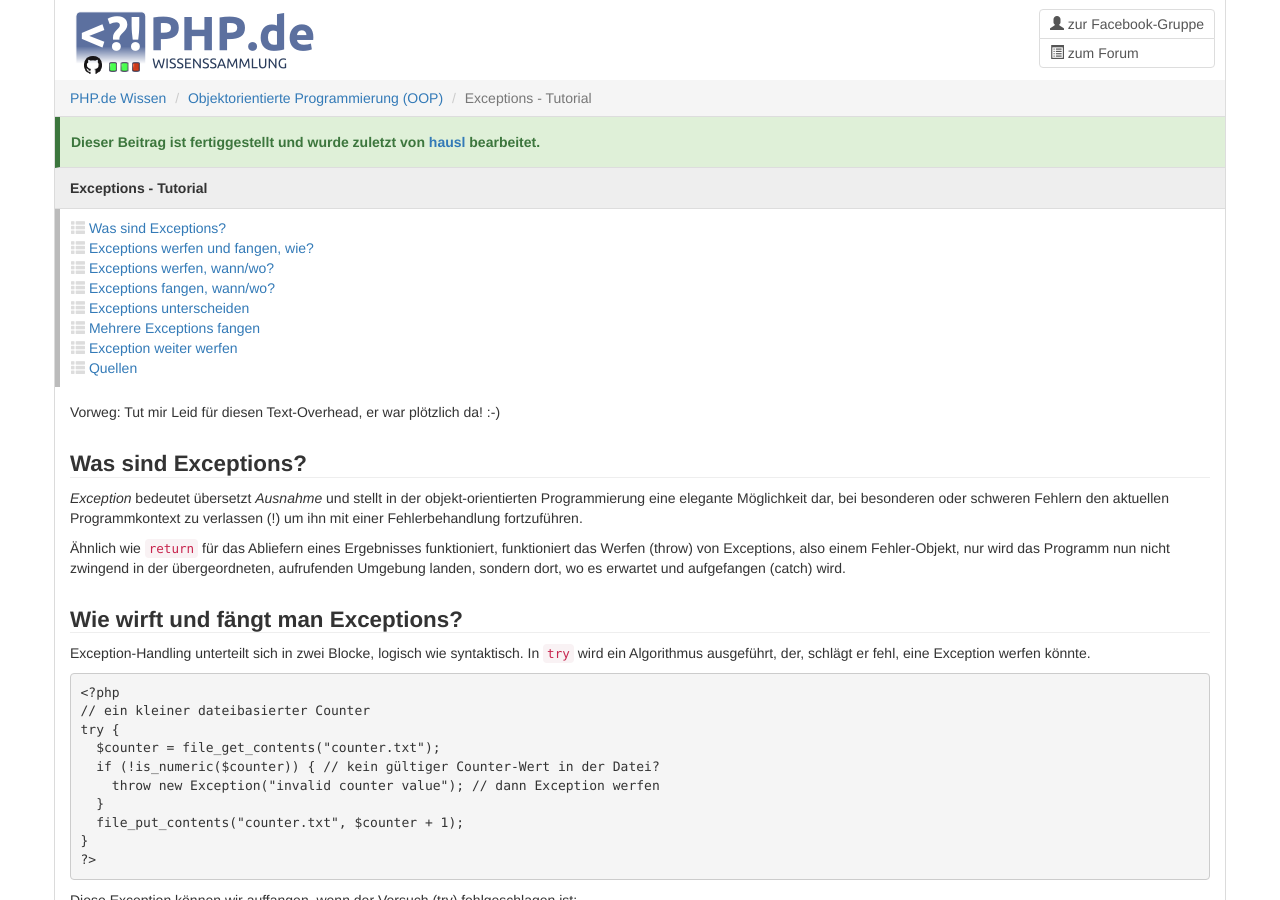
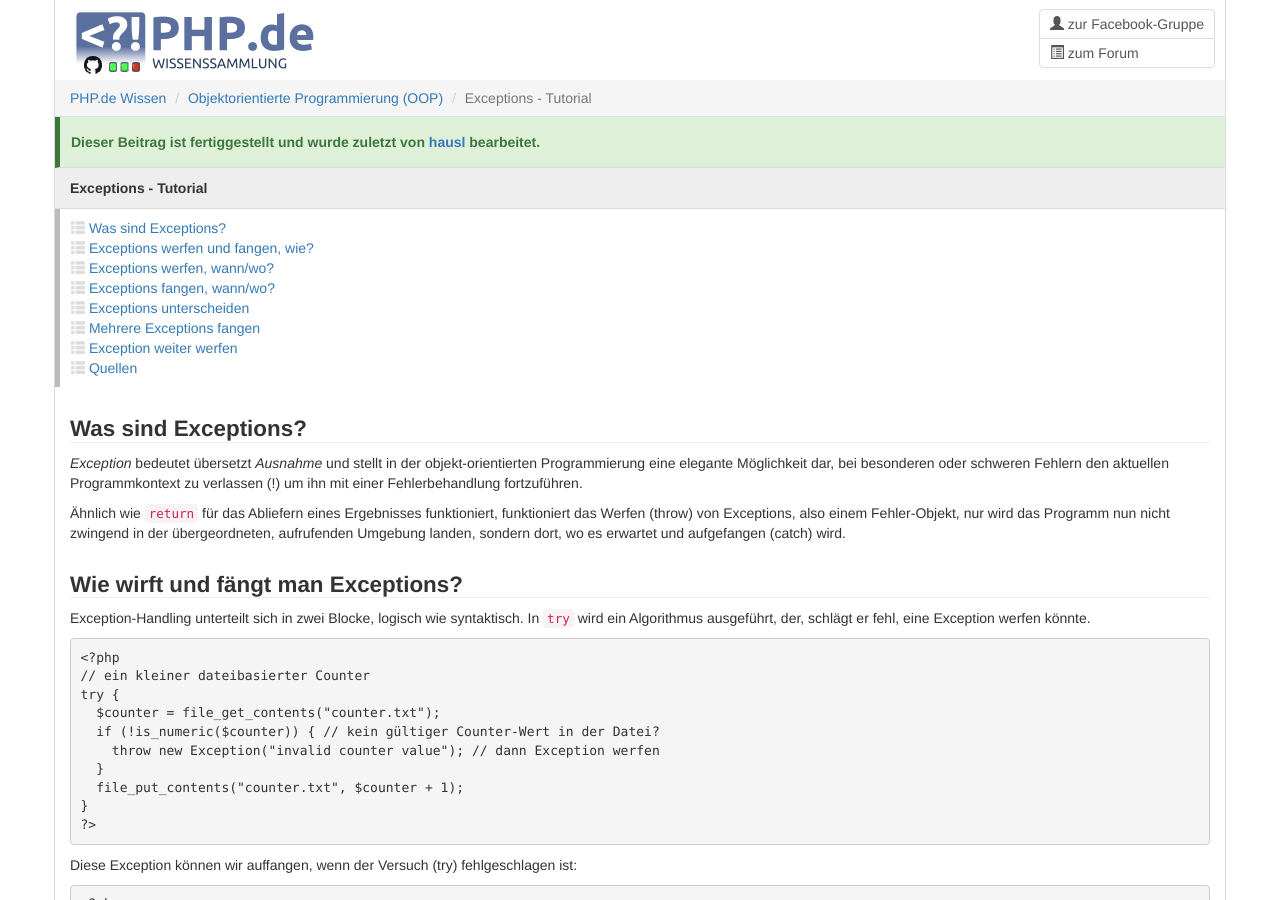
Before and after one commit to php-de/php-de.github.io, a Jekyll site: the page built from oop/exceptions.md, in a window 1280 px wide and 900 px high. Built offline with Jekyll 4.4.1, drawn with Linux system fonts in a browser that asks for light colours; nearby versions of some CDN libraries.

Commit message:
Update exceptions.md

```diff
--- a/oop/exceptions.md
+++ b/oop/exceptions.md
@@ -47,10 +47,6 @@ inhalt:
         simple: ""
 
 ---
-
-
-Vorweg: Tut mir Leid für diesen Text-Overhead, er war plötzlich da! :-)
-
 
 ### Was sind Exceptions?
 
```
